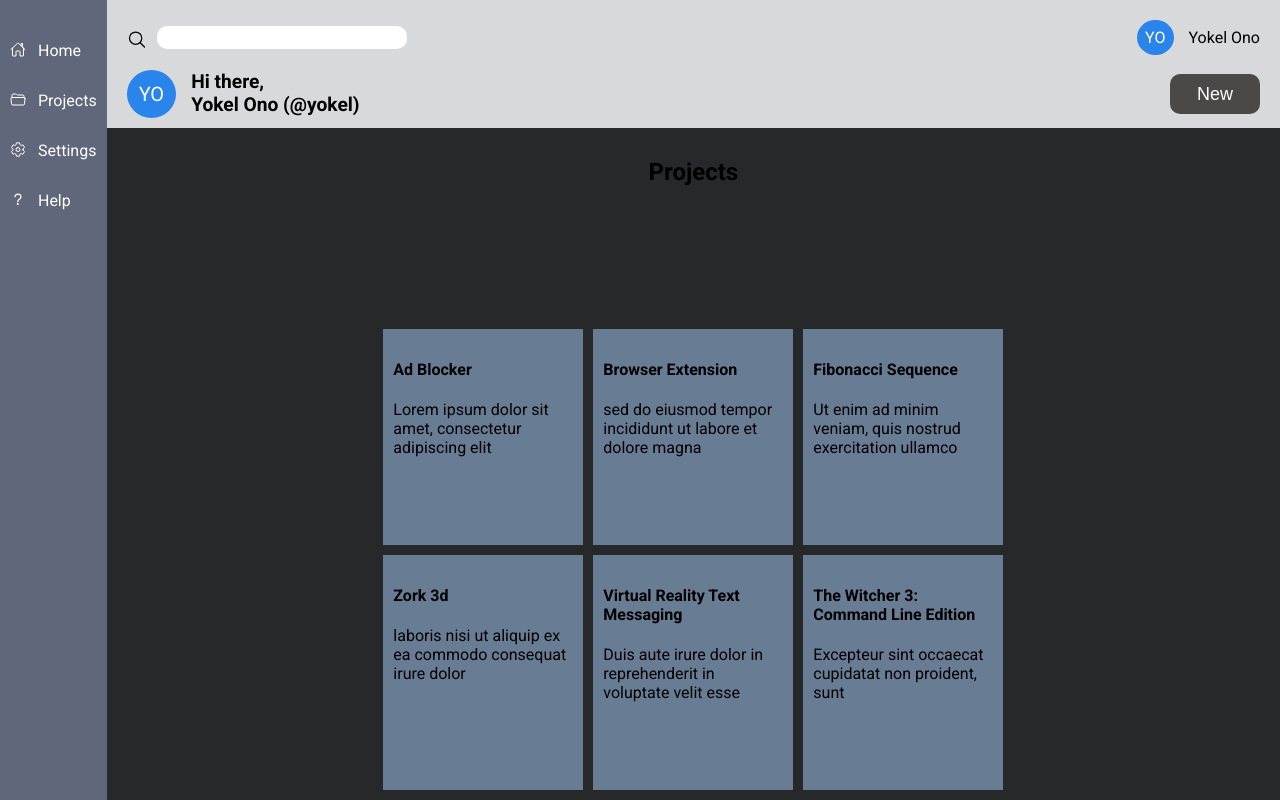
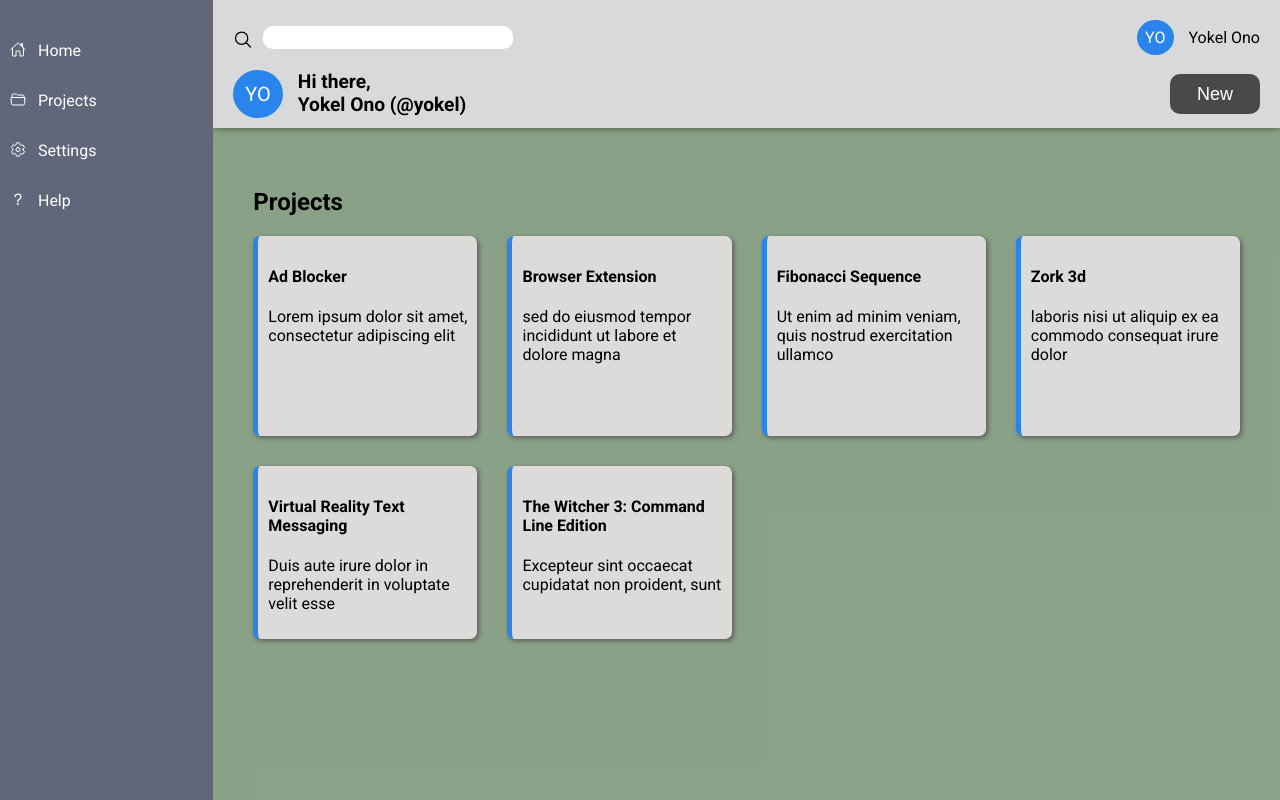
Before and after one commit to Leo-U/admin-dashboard-project, a plain HTML site: page index.html in a window 1280 px wide. Drawn offline with nearby package versions, Linux system fonts and the light colour scheme.

Commit message:
Modify styles.css

```diff
--- a/styles.css
+++ b/styles.css
@@ -7,7 +7,7 @@ body {
   height: 100vh;
   max-height: auto;
   display: grid;
-  grid-template-columns: auto 1fr;
+  grid-template-columns: 1fr 5fr;
   grid-template-rows: auto 1fr;
 }
 
@@ -104,6 +104,7 @@ li {
 #header {
   background-color: #D8D9DA;
   padding: 20px;
+  box-shadow: 0px 0px 8px rgb(128, 96, 96);
 }
 
 #greeting-label {
@@ -126,21 +127,23 @@ li {
 }
 
 #main-content {
-  background-color: #272829;
+  background-color: #a9b1b900;
   display: grid;
-  grid-template-columns: repeat(3, 200px);
-  gap: 10px;
-  height: 100%;
+  grid-template-columns: repeat(auto-fit, minmax(200px, 1fr));
+  grid-template-rows: repeat(auto-fill, 200px);
+  /* grid-template-rows: repeat(2, 250px); */
+  gap: 30px;
 }
 
 .card {
-  background-color: rgb(104, 124, 148);
+  background-color: rgb(221, 218, 218);
   padding: 10px;
+  border-radius: 7px;
+  box-shadow: 2px 2px 5px rgb(94, 91, 91);
+  border-left: 5px solid #2984eb;
 }
 
 #main-content-wrapper {
-  display: grid;
-  justify-items: center;
-  padding: 10px;
-  background-color: #272829;
+  padding: 40px;
+  background-color: rgba(21, 71, 17, 0.5);
 }
```
